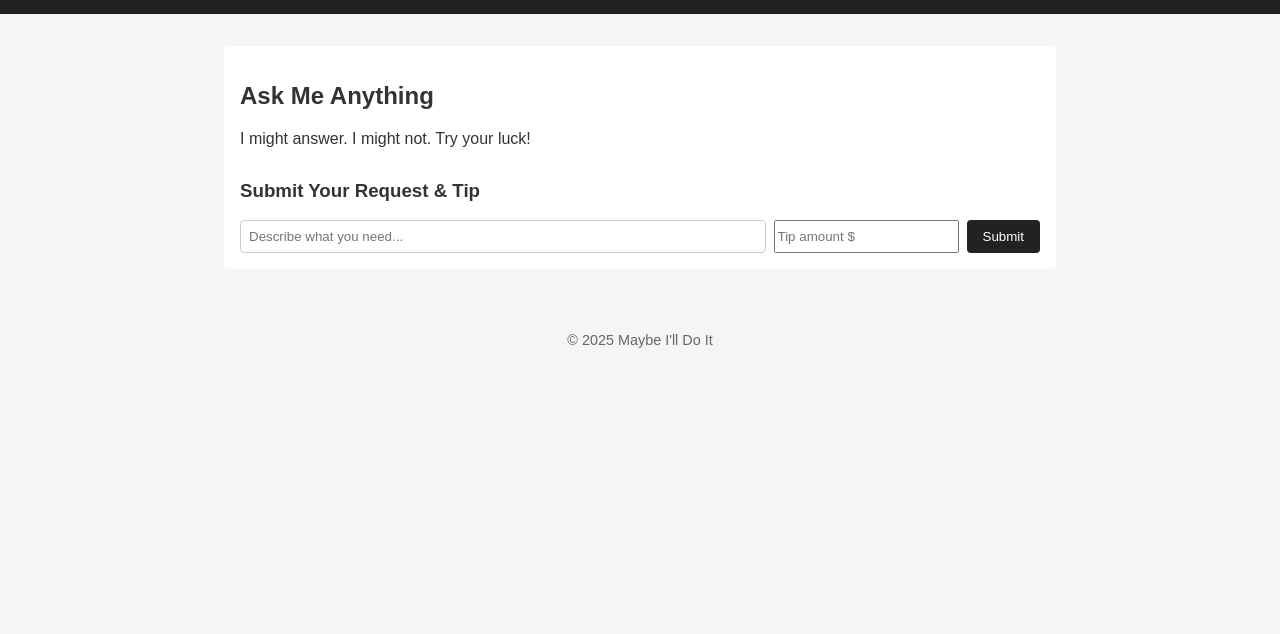
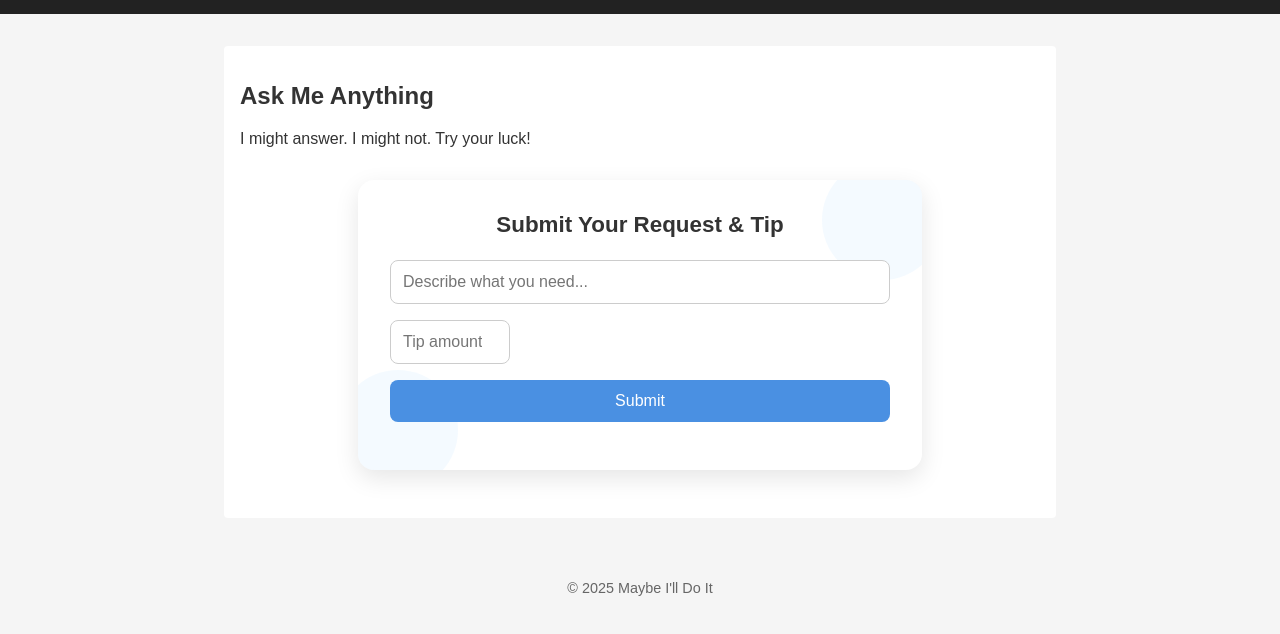
Before and after one commit to beans23434/MightDoIt, a plain HTML site: page index.html in a window 1280 px wide. Shown: the part 116-750 px from the top of the page. Drawn offline with Linux system fonts and the light colour scheme.

Commit message:
Update index.html

```diff
--- a/index.html
+++ b/index.html
@@ -4,6 +4,7 @@
   <meta charset="UTF-8" />
   <meta name="viewport" content="width=device-width, initial-scale=1.0"/>
   <title>Maybe I'll Do It</title>
+  <link rel="stylesheet" href="form.css" />
   <link rel="stylesheet" href="style.css"/>
 </head>
 <body>
```
